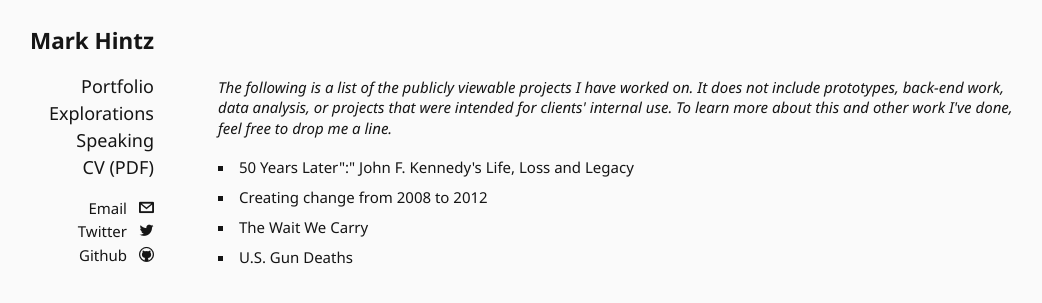
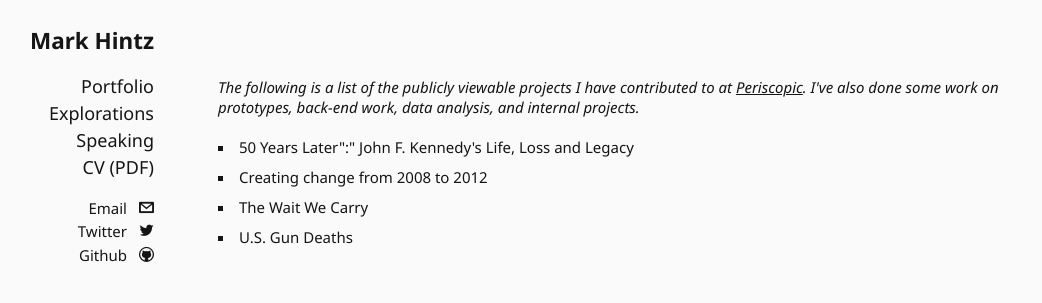
Before and after one commit to mhintz/mhintz.github.io, a Jekyll site: the page built from portfolio/index.html, in a window 1280 px wide. Shown: the top 303 px of the page, without its empty margins (122-1164 px from the left). Built offline with Jekyll 4.4.1, drawn with Linux system fonts in a browser that asks for light colours; Markdown is read by kramdown in place of the engine named in the settings.

Commit message:
revise portfolio section

```diff
--- a/portfolio/index.html
+++ b/portfolio/index.html
@@ -3,10 +3,10 @@
 layout: default
 ---
 
-<p class="portfolio-header">The following is a list of the publicly viewable projects I have worked on. It does not include prototypes, back-end work, data analysis, or projects that were intended for clients' internal use. To learn more about this and other work I've done, feel free to drop me a line.</p>
+<p class="portfolio-header">The following is a list of the publicly viewable projects I have contributed to at <a href="http://www.periscopic.com/" target="_blank">Periscopic</a>. I've also done some work on prototypes, back-end work, data analysis, and internal projects.</p>
 
 <ul class="work-entry-list">
-	{% for item in site.categories.work %}
+	{% for item in site.categories.periscopicWork %}
 		<li class="work-entry">
 			<a href={{ site.url }}{{ item.url }}>{{ item.title }}</a>
 		</li>
```
Also changed, not shown: _posts/work/2013-03-13-gun-viz.md (+3 -3 lines), _posts/work/2013-06-01-iava-the-wait-we-carry.md (+3 -3 lines), _posts/work/2013-10-20-adobe-corporate-responsibility.md (+3 -3 lines), _posts/work/2013-11-22-jfk-50-years.md (+3 -3 lines).
